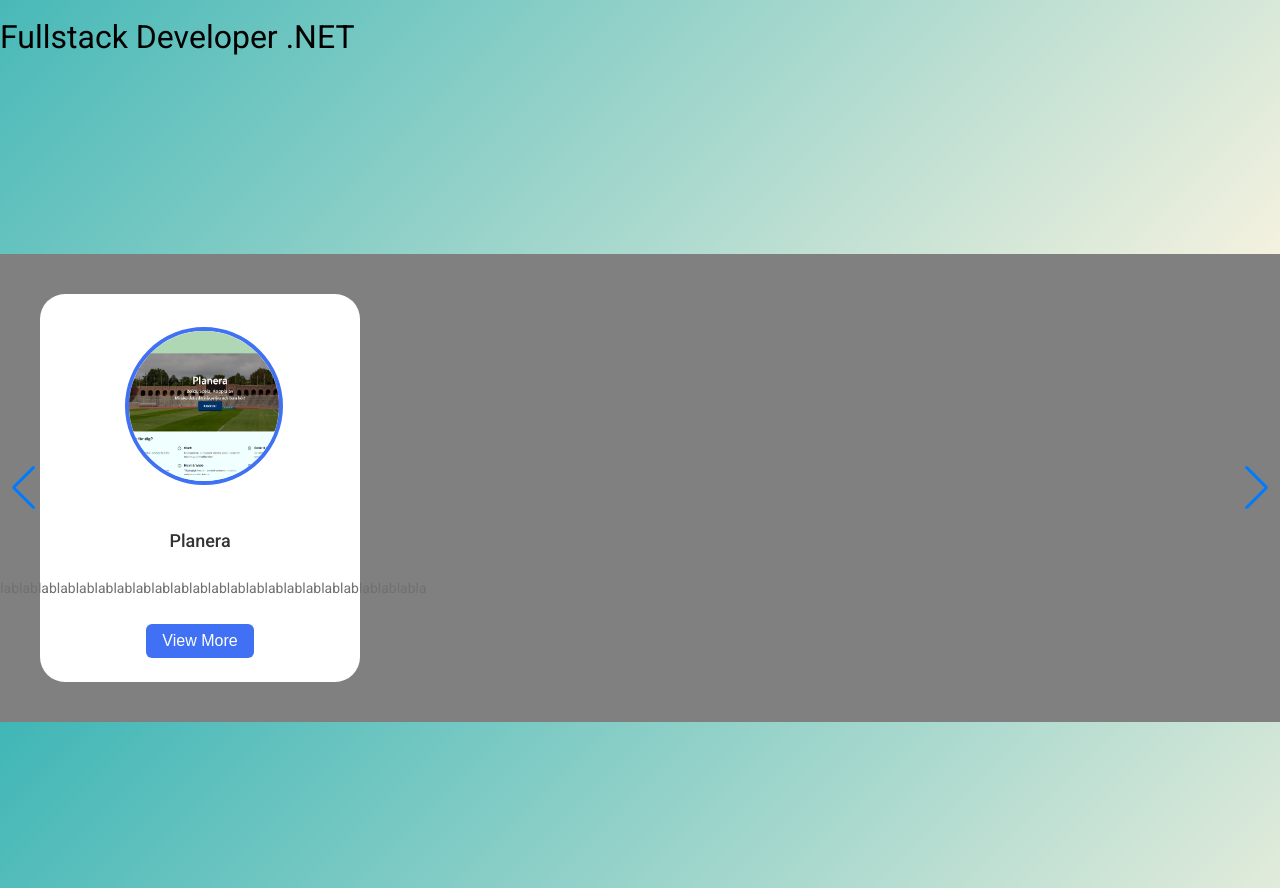
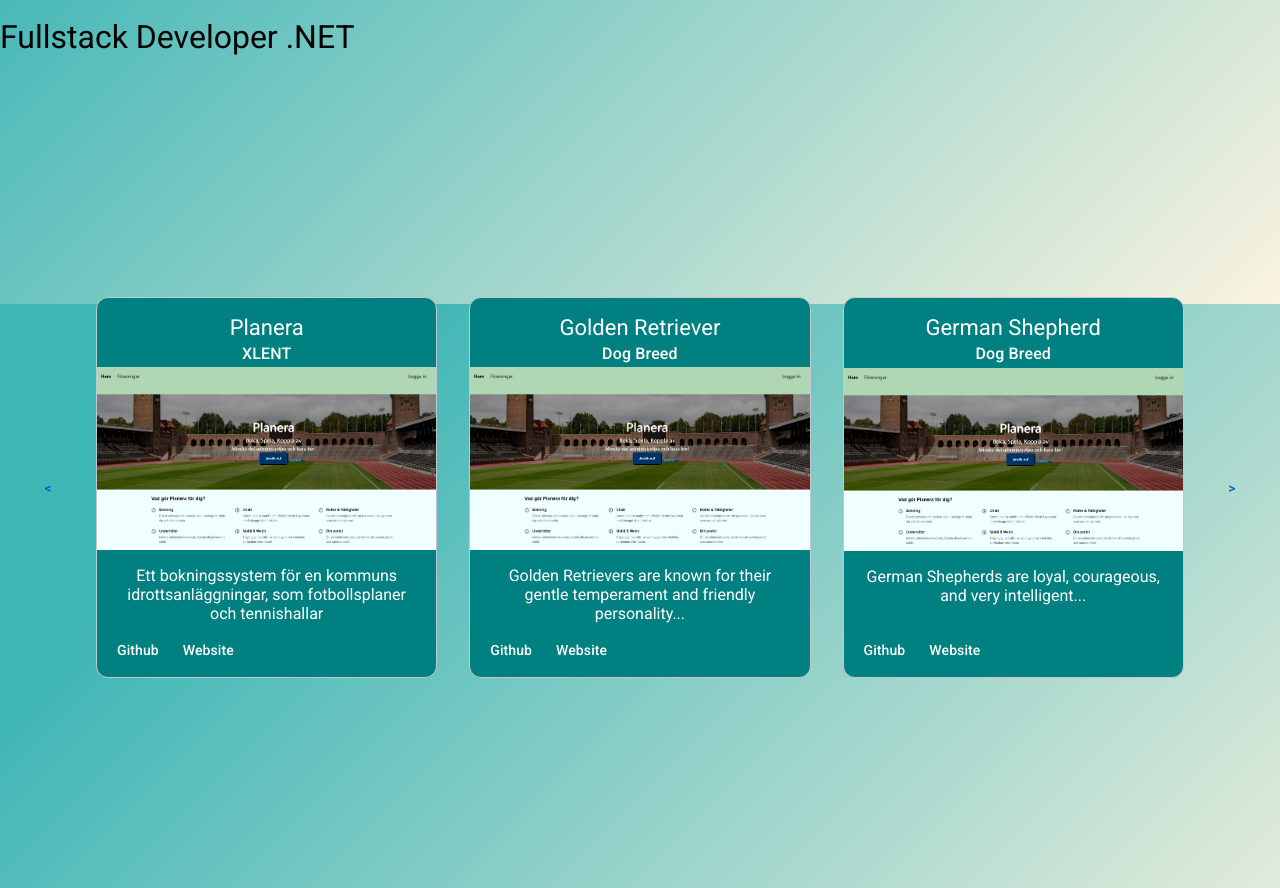
Before and after one commit to Palmen01/portfolio, an Angular app: page / in a window 1280 px wide. Shown: the part 496-1384 px from the top of the page. Built offline with nearby package versions, Linux system fonts and the light colour scheme.

Commit message:
Revert, delete swiper

```diff
--- a/package.json
+++ b/package.json
@@ -21,7 +21,6 @@
     "@angular/platform-browser-dynamic": "^19.1.0",
     "@angular/router": "^19.1.0",
     "rxjs": "~7.8.0",
-    "swiper": "^11.2.8",
     "tslib": "^2.3.0",
     "zone.js": "~0.15.0"
   },
--- a/src/app/carousel/carousel.component.css
+++ b/src/app/carousel/carousel.component.css
@@ -1,9 +1,8 @@
-.section-body{
+/* .section-body{
   display: flex;
   min-height: 100vh;
   align-items: center;
   justify-content: center;
-
 }
 
 .slide-content{
@@ -13,7 +12,7 @@
 .card{
   width: 320px;
   border-radius: 25px;
-  background-color: white;
+  background-color: #008080;
 }
 
 .image-content,
@@ -27,32 +26,19 @@
 .slide-container{
   max-width: 1120;
   width: 100%;
-  background-color: gray;
   padding: 40px 0;
 }
 
 .image-content{
-  /* position: relative; */
   row-gap: 5px;
   padding: 25px 0;
 
 }
 
-/* .overlay{
-  position: absolute;
-  left: 0;
-  top: 0;
-  background-color: #4070f4;
-  height: 100%;
-  width: 100%;
-  border-radius: 25px 25px 0 25px;
-} */
-
 .card-image{
   position: relative;
-  height: 150px;
-  width: 150px;
-  border-radius: 50%;
+  height: 250px;
+  width: 250px;
   background-color: #fff;
   padding: 3px;
 }
@@ -61,20 +47,20 @@
   height: 100%;
   width: 100%;
   object-fit: cover;
-  border-radius: 50%;
-  border: 4px solid #4070f4
+
+
 }
 
 .name{
   font-size: 18px;
   font-weight: 500;
-  color: #333;
+  color: white;
 }
 
 .description{
   font-size: 14px;
   text-align: center;
-  color: #707070;
+  color: white;
 }
 
 .button{
@@ -89,14 +75,10 @@
 }
 .button:hover{
   background-color: #265df2;
-}
+} */
 
 
-
-
-
-
-/* .carousel-wrapper {
+.carousel-wrapper {
   display: flex;
   justify-content: center;
   align-items: center;
@@ -170,4 +152,4 @@ mat-card-content,
 mat-card-actions,
 a[mat-button] {
   color: white !important;
-} */
+}
--- a/src/app/carousel/carousel.component.html
+++ b/src/app/carousel/carousel.component.html
@@ -1,55 +1,4 @@
-<section class="section-body">
-  <div class="slide-container swiper">
-    <div class="slide-content">
-      <div class="card-wrapper swiper-wrapper">
-        <div class="card swiper-slide">
-          <div class="image-content">
-            <span class="overlay"></span>
-
-            <div class="card-image">
-              <img src="Planera.PNG" alt="" class="card-img">
-            </div>
-          </div>
-
-          <div class="card-content">
-            <h2 class="name">Planera</h2>
-            <p class="description">blablablablablablablablablablablablablablablablablablablablablablablabla</p>
-            <button class="button">View More</button>
-          </div>
-        </div>
-      </div>
-    </div>
-
-    <div class="swiper-button-next"></div>
-    <div class="swiper-button-prev"></div>
-    <div class="swiper-pagination"></div>
-
-  </div>
-</section>
-
-
-
-
-
-
-
-
-
-
-
-
-
-
-
-
-
-
-
-
-
-
-
-<!-- <div class="carousel-wrapper">
+<div class="carousel-wrapper">
   <div class="carousel-container">
     <button mat-button (click)="previous()">&lt;</button>
 
@@ -76,4 +25,4 @@
 
     <button mat-button (click)="next()">&gt;</button>
   </div>
-</div> -->
+</div>
--- a/src/app/carousel/carousel.component.ts
+++ b/src/app/carousel/carousel.component.ts
@@ -1,17 +1,14 @@
 import { Component, ChangeDetectionStrategy } from '@angular/core';
 import { NgFor, NgIf } from '@angular/common';
 import { trigger, transition, style, animate } from '@angular/animations';
-import { Navigation, Pagination } from 'swiper/modules';
-// import Swiper and modules styles
-import { Swiper } from 'swiper/types';
+import {MatButtonModule} from '@angular/material/button';
+import {MatCardModule} from '@angular/material/card';
 
-import 'swiper/css';
-import 'swiper/css/navigation';
-import 'swiper/css/pagination';
+
 
 @Component({
   selector: 'app-carousel',
-  imports: [],
+  imports: [MatButtonModule, MatCardModule, NgFor],
   templateUrl: './carousel.component.html',
   styleUrl: './carousel.component.css',
   animations: [
@@ -28,76 +25,76 @@ import 'swiper/css/pagination';
 })
 export class CarouselComponent {
 
-  // items = [
-  //   {
-  //     title: 'Planera',
-  //     subtitle: 'XLENT',
-  //     image: 'Planera.PNG',
-  //     description: 'Ett bokningssystem för en kommuns idrottsanläggningar, som fotbollsplaner och tennishallar',
-  //   },
-  //   {
-  //     title: 'Golden Retriever',
-  //     subtitle: 'Dog Breed',
-  //     image: 'Planera.PNG',
-  //     description: 'Golden Retrievers are known for their gentle temperament and friendly personality...',
-  //   },
-  //   {
-  //     title: 'German Shepherd',
-  //     subtitle: 'Dog Breed',
-  //     image: 'Planera.PNG',
-  //     description: 'German Shepherds are loyal, courageous, and very intelligent...',
-  //   },
-  //   {
-  //     title: 'Labrador Retriever',
-  //     subtitle: 'Dog Breed',
-  //     image: 'Planera.PNG',
-  //     description: 'Labradors are friendly, outgoing, and high-spirited companions...',
-  //   },
-  //   {
-  //     title: 'Husky',
-  //     subtitle: 'Dog Breed',
-  //     image: 'Planera.PNG',
-  //     description: 'Huskies are known for their striking appearance and endurance...',
-  //   },
-  //   {
-  //     title: 'Cat',
-  //     subtitle: 'Cat Breed',
-  //     image: 'https://material.angular.dev/assets/img/examples/shiba2.jpg',
-  //     description: 'Cats poop',
-  //   },
-  // ];
+  items = [
+    {
+      title: 'Planera',
+      subtitle: 'XLENT',
+      image: 'Planera.PNG',
+      description: 'Ett bokningssystem för en kommuns idrottsanläggningar, som fotbollsplaner och tennishallar',
+    },
+    {
+      title: 'Golden Retriever',
+      subtitle: 'Dog Breed',
+      image: 'Planera.PNG',
+      description: 'Golden Retrievers are known for their gentle temperament and friendly personality...',
+    },
+    {
+      title: 'German Shepherd',
+      subtitle: 'Dog Breed',
+      image: 'Planera.PNG',
+      description: 'German Shepherds are loyal, courageous, and very intelligent...',
+    },
+    {
+      title: 'Labrador Retriever',
+      subtitle: 'Dog Breed',
+      image: 'Planera.PNG',
+      description: 'Labradors are friendly, outgoing, and high-spirited companions...',
+    },
+    {
+      title: 'Husky',
+      subtitle: 'Dog Breed',
+      image: 'Planera.PNG',
+      description: 'Huskies are known for their striking appearance and endurance...',
+    },
+    {
+      title: 'Cat',
+      subtitle: 'Cat Breed',
+      image: 'https://material.angular.dev/assets/img/examples/shiba2.jpg',
+      description: 'Cats poop',
+    },
+  ];
 
 
 
-  // animationState = '';
+  animationState = '';
 
 
-  // visibleItems = this.items.slice(0, 3);
-  // hiddenItems = this.items.slice(3);
+  visibleItems = this.items.slice(0, 3);
+  hiddenItems = this.items.slice(3);
 
 
-  // next() {
-  //   const removedItem = this.visibleItems.shift(); // remove first
-  //   const newItem = this.hiddenItems.shift(); // get new hidden item
-  //   if (newItem) {
-  //     this.visibleItems.push(newItem); // add to visible
-  //     this.hiddenItems.push(removedItem!); // send removed item to back
-  //   }
-  //   this.triggerAnimation();
-  // }
+  next() {
+    const removedItem = this.visibleItems.shift(); // remove first
+    const newItem = this.hiddenItems.shift(); // get new hidden item
+    if (newItem) {
+      this.visibleItems.push(newItem); // add to visible
+      this.hiddenItems.push(removedItem!); // send removed item to back
+    }
+    this.triggerAnimation();
+  }
 
-  // previous() {
-  //   const removedItem = this.visibleItems.pop(); // remove last
-  //   const newItem = this.hiddenItems.pop(); // get last hidden item
-  //   if (newItem) {
-  //     this.visibleItems.unshift(newItem); // add to visible start
-  //     this.hiddenItems.unshift(removedItem!); // send removed item to back
-  //   }
-  //   this.triggerAnimation();
-  // }
+  previous() {
+    const removedItem = this.visibleItems.pop(); // remove last
+    const newItem = this.hiddenItems.pop(); // get last hidden item
+    if (newItem) {
+      this.visibleItems.unshift(newItem); // add to visible start
+      this.hiddenItems.unshift(removedItem!); // send removed item to back
+    }
+    this.triggerAnimation();
+  }
 
-  // triggerAnimation() {
-  //   this.animationState = 'in';
-  //   setTimeout(() => (this.animationState = ''), 500);
-  // }
+  triggerAnimation() {
+    this.animationState = 'in';
+    setTimeout(() => (this.animationState = ''), 500);
+  }
 }
```
Also changed, not shown: 1 other file (tests, documents, lock files or other folders).
